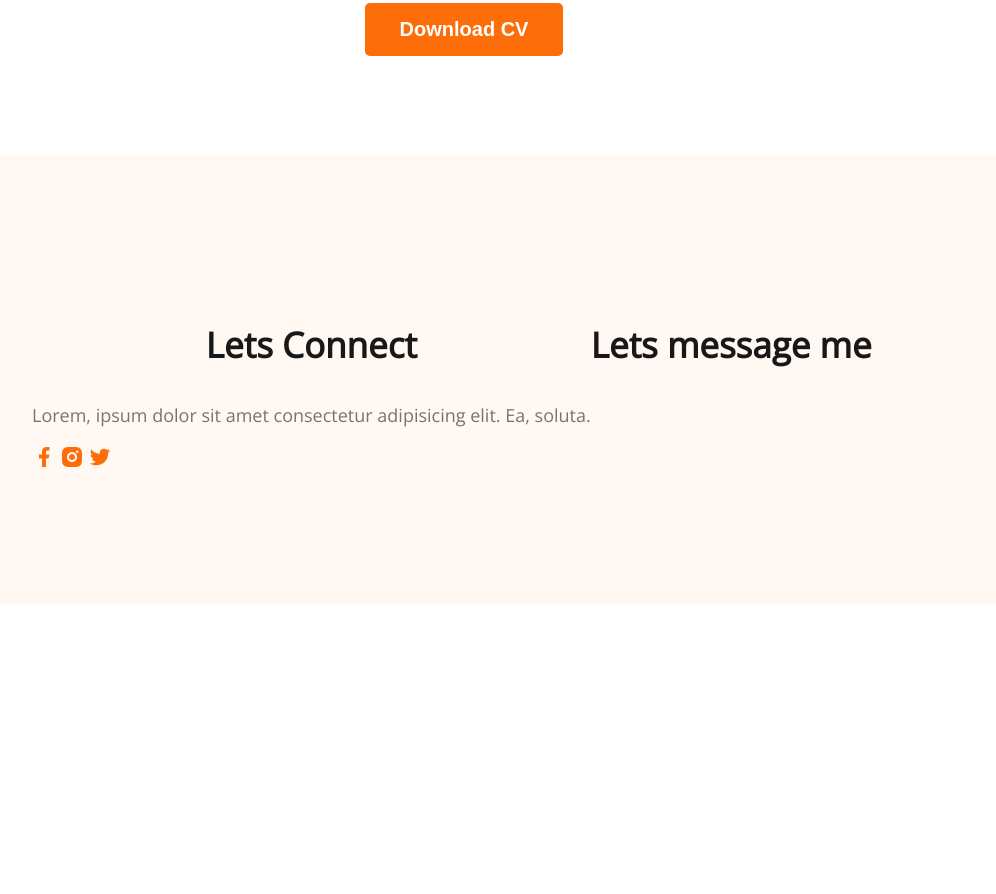
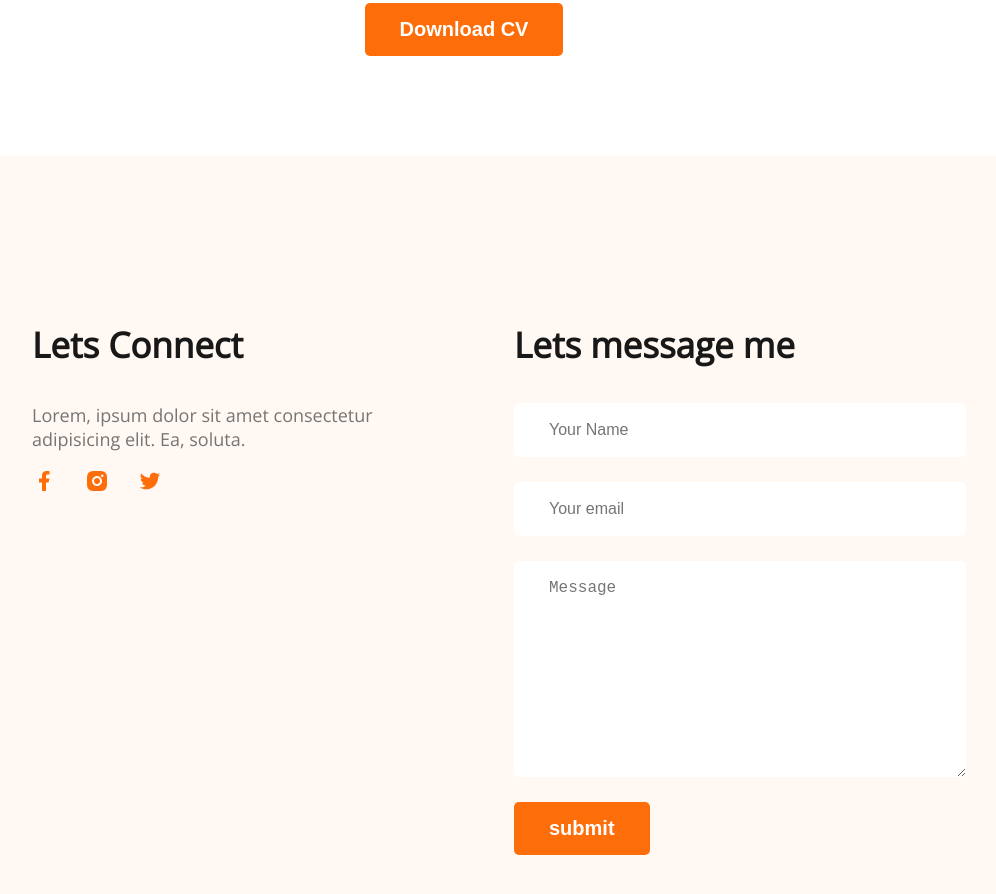
Before and after one commit to S4BB1R/SQA-portfolio, a plain HTML site: page index.html in a window 1280 px wide. Shown: the part 2883-3777 px from the top of the page, without its empty margins (176-1172 px from the left). Before the commit the page ends 3495 px from the top, so only its background shows below. Drawn offline with nearby package versions, Linux system fonts and the light colour scheme.

Commit message:
Complete Footer section

```diff
--- a/index.html
+++ b/index.html
@@ -209,6 +209,12 @@
             <h3 class="section-title">
                 Lets message me
             </h3>
+            <form action="" class="contact">
+                <input type="text" name="" id="" placeholder="Your Name">
+                <input type="email" name="" id="" placeholder="Your email">
+                 <textarea name="" id="" cols="30" rows="10" placeholder="Message"></textarea>
+                 <input class="btn-primary" type="submit" value="submit">
+            </form>
 
         </div>
 
--- a/styles/portfolio.css
+++ b/styles/portfolio.css
@@ -179,4 +179,32 @@ footer{
     padding: 130px 200px;
     margin-top: 100px;
     background: #FFF8F3;
+    gap: 100px;
 }
+.footer-column{
+    width: 50%;
+
+}
+
+.contact input[type="text"],.contact input[type="email"], textarea{
+    display: block;
+    margin-bottom: 25px;
+    padding: 18px 35px;
+    font-size: 16px;
+    color: #757575;
+    border-radius: 5px;
+    border: 0;
+    background: #FFFFFF;
+    width: 100%;
+}
+
+.social-links a{
+    margin-right: 25px;
+}
+.footer-column>.section-title{
+    text-align: left;
+}
+
+.footer-column>.section-description{
+    text-align: left;
+}
```
